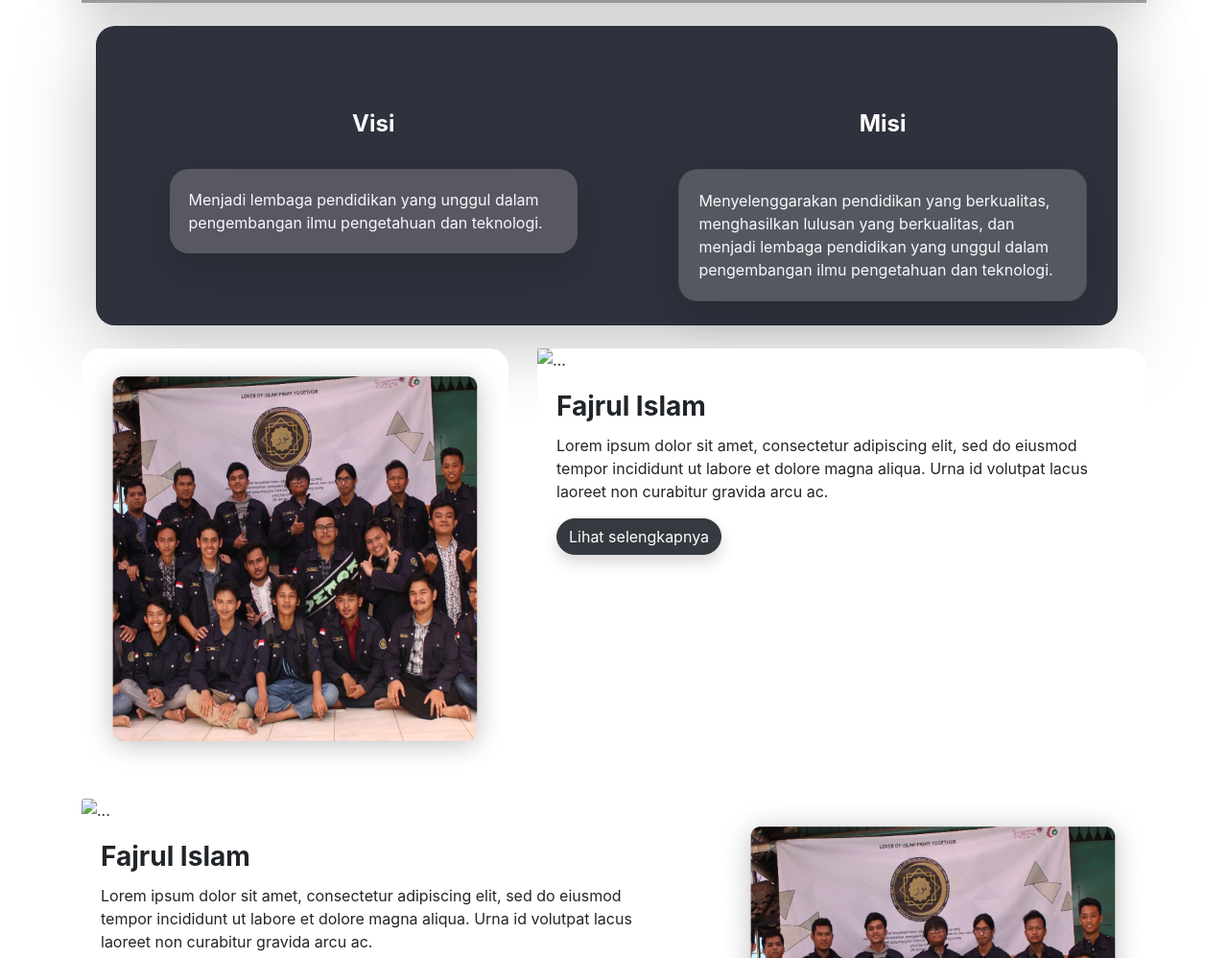
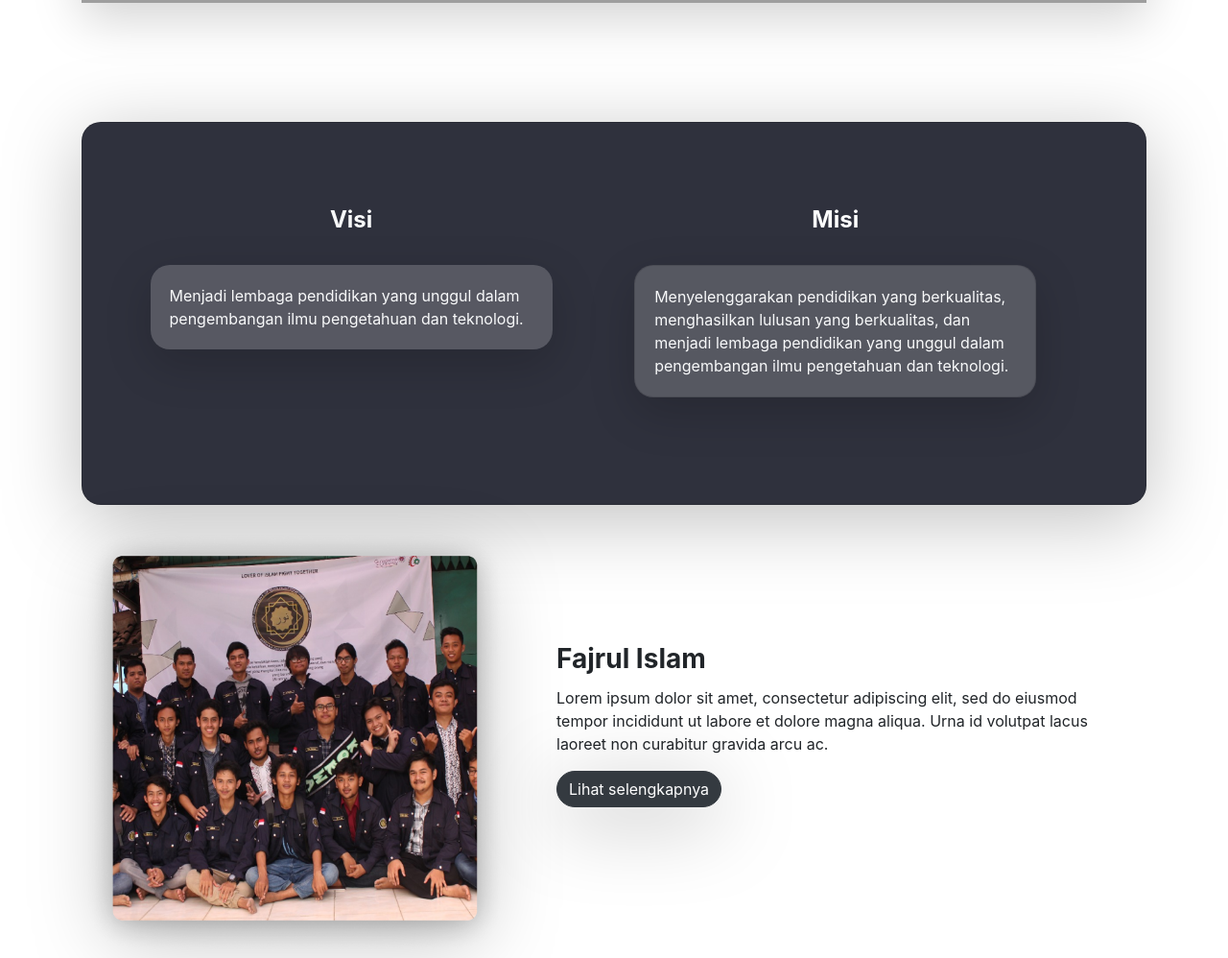
Before and after one commit to rizkyputrahidayat/ProjectWebFaris, a plain HTML site: page tentang.html in a window 1280 px wide. Shown: the part 935-1933 px from the top of the page at 96% size. Drawn offline with Linux system fonts and the light colour scheme; grey boxes are pictures that could not be loaded.

Commit message:
fixing tententang

```diff
--- a/tentang.html
+++ b/tentang.html
@@ -35,21 +35,20 @@
         </div>
       </nav>
       <section class="image-header shadow-lg">
-        <img src="./images/img-title.png" style="width: 100%;">
+        <img src="./images/Untitled.png" style="width: 100%;">
       </section>
       <section class="about-me">
-        <div class="row offset-lg-0 rounded-lg">
-          <div class="col-lg-12">
+        <div class="row rounded-lg">
+          <div class="col-12" style="margin-top: 100px;">
             <!-- visi misi -->
             <!-- two card in on card -->
-            <div class="row col-lg-12">
               <br />
               <div class="card bg-card-1 shadow-card">
 
-                <div class="row" style="margin-top: 87.08px;">
+                <div class="row col-12" style="margin-top: 87.08px; margin-bottom: 87px;">
                   <!-- <div class="col-3 col-lg-3 col-sm-12 col-xl-3 col-md-3">
                   </div> -->
-                  <div class="col-5 col-lg-5 col-sm-12 col-xs-5 col-md-5 text-light" style="margin-left: 75.5px;">
+                  <div class="col-5 col-lg-5 col-sm-11 col-xs-11 col-md-11 text-light" style="margin-left: 55.5px;">
                     <center>
                       <h4><b>Visi</b></h4>
                     </center>
@@ -64,7 +63,7 @@
                       </div>
                     </div>
                   </div>
-                  <div class="col-5 col-lg-5 col-sm-12 col-xs-5 col-md-5 text-white" style="margin-left: 75.5px;">
+                  <div class="col-5 col-lg-5 col-sm-11 col-xs-11 col-md-11 text-white" style="margin-left: 55.5px;">
                     <center>
                       <h4><b>Misi</b></h4>
                     </center>
@@ -80,58 +79,42 @@
                       </div>
                     </div>
                   </div>
-                  <div class="col-3 col-lg-3 col-sm-12 col-xs-3 col-md-3">
-                  </div>
+                  <!-- <div class="col-3 col-lg-3 col-sm-12 col-xs-3 col-md-3">
+                  </div> -->
                 </div>
                 <br />
               </div>
-            </div>
           </div>
-
-          <!-- <div class="col">
-            <h3 class="tag-aboutme">
-              Tentang Kami
-            </h3>
-            <p style="width: 570px;">
-              Lorem ipsum dolor sit amet, consectetur adipiscing elit, sed do eiusmod tempor incididunt ut labore et
-              dolore magna aliqua. Urna id volutpat lacus laoreet non curabitur gravida arcu ac. Purus faucibus ornare
-              suspendisse sed nisi lacus sed viverra. Cursus in hac habitasse platea dictumst. Tellus molestie nunc non
-              blandit massa enim nec dui nunc.
-            </p>
-            <button class="btn btn-faris">
-              Lihat selengkapnya
-            </button>
-          </div> -->
         </div>
         <br />
 
         <!-- row card col-4 dan col-8 -->
         <div class="row">
           <div class="col-lg-5">
-            <div class="card border-0">
-              <img src="./images/Intersect.png" class="card-img-top" alt="...">
-            </div>
+            <!-- <div class="card border-0"> -->
+              <img src="./images/Intersect.png" class="card-img-top shadow-card" alt="...">
+            <!-- </div> -->
           </div>
           <div class="col-lg-7">
-            <div class="card border-0">
-              <img src="./images/img-2.png" class="card-img-top" alt="...">
-              <div class="card-body">
+            <!-- <div class="card border-0"> -->
+              <!-- <img src="./images/img-2.png" class="card-img-top" alt="..."> -->
+              <div class="card-body" style="margin-top: 100px;">
                 <h3 class="card-title">
 
                   <b>
                     Fajrul Islam
                   </b>
                 </h3>
-                <p class="card-text">
+                <p class="card-text align-middle">
                   Lorem ipsum dolor sit amet, consectetur adipiscing elit, sed do eiusmod tempor incididunt ut labore et
                   dolore magna aliqua. Urna id volutpat lacus laoreet non curabitur gravida arcu ac.
                 </p>
                 <!-- button round btn-primary -->
-                <button class="btn shadow btn-dark rounded-pill">
+                <button class="btn shadow-card btn-dark rounded-pill">
                   Lihat selengkapnya
                 </button>
               </div>
-            </div>
+            <!-- </div> -->
           </div>
         </div>
         <br />
@@ -140,7 +123,7 @@
 
           <div class="col-lg-7">
             <div class="card border-0">
-              <img src="./images/img-2.png" class="card-img-top" alt="...">
+              <!-- <img src="./images/img-2.png" class="card-img-top" alt="..."> -->
               <div class="card-body">
                 <h3 class="card-title">
 
```
Also changed, not shown: 1 other file.
